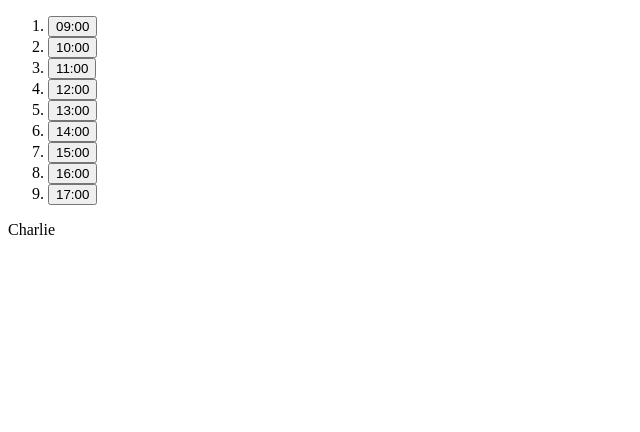
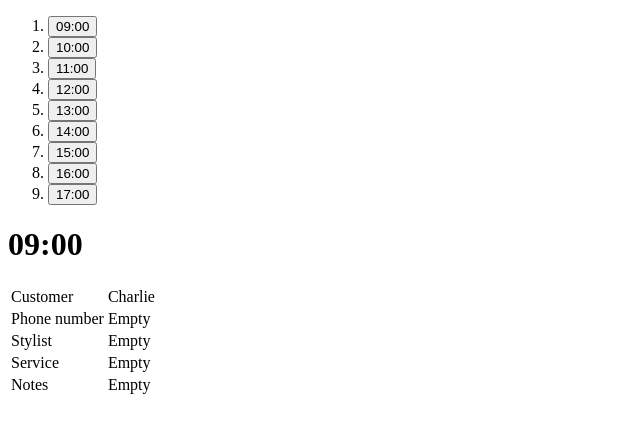
Before and after one commit to peanudge/peanut-calendar, a React app: page / in a window 1280 px wide. Shown: the top 432 px of the page, without its empty margins (0-640 px from the left). Built offline with nearby package versions, Linux system fonts and the light colour scheme; the HTML template or start-up script is replaced by a standard one.

Commit message:
Enhance with refactoring

```diff
--- a/src/Appointment.tsx
+++ b/src/AppointmentsDayView.tsx
@@ -7,12 +7,49 @@ const appointmentTimeOfDay = (startsAt: Timestamp) => {
 }
 
 type AppointmentProps = {
+  startsAt: number;
   customer: CustomerData;
+  stylist?: string;
+  notes?: string;
+  service?: string;
 };
 export const Appointment: React.FC<AppointmentProps> = ({
-  customer: { firstName },
+  startsAt,
+  customer: { firstName, lastName, phoneNumber },
+  stylist,
+  notes,
+  service,
 }) => {
-  return <div>{firstName}</div>;
+  const appointmentTitle = `${appointmentTimeOfDay(startsAt)}`;
+  return (
+    <div>
+      <h1>{appointmentTitle}</h1>
+      <table>
+        <tbody>
+          <tr>
+            <td>Customer</td>
+            <td>{`${firstName} ${lastName ?? ""}`}</td>
+          </tr>
+          <tr>
+            <td>Phone number</td>
+            <td>{phoneNumber ?? "Empty"}</td>
+          </tr>
+          <tr>
+            <td>Stylist</td>
+            <td>{stylist ?? "Empty"}</td>
+          </tr>
+          <tr>
+            <td>Service</td>
+            <td>{service ?? "Empty"}</td>
+          </tr>
+          <tr>
+            <td>Notes</td>
+            <td>{notes ?? "Empty"}</td>
+          </tr>
+        </tbody>
+      </table>
+    </div>
+  );
 };
 
 type AppointmentsDayViewProps = {
--- a/src/index.tsx
+++ b/src/index.tsx
@@ -1,6 +1,6 @@
 import React from 'react'
 import ReactDOM from 'react-dom';
-import { AppointmentsDayView } from './Appointment';
+import { AppointmentsDayView } from './AppointmentsDayView';
 import { sampleAppointments } from "./sampleData";
 
 ReactDOM.render(
--- a/src/types.ts
+++ b/src/types.ts
@@ -3,7 +3,12 @@ export type Timestamp = number;
 export type AppointmentData = {
   startsAt: Timestamp;
   customer: CustomerData;
+  stylist?: string;
+  service?: string;
+  notes?: string;
 };
 export type CustomerData = {
   firstName: string;
+  lastName?: string;
+  phoneNumber?: string;
 };
```
Also changed, not shown: 1 other file (tests, documents, lock files or other folders).
